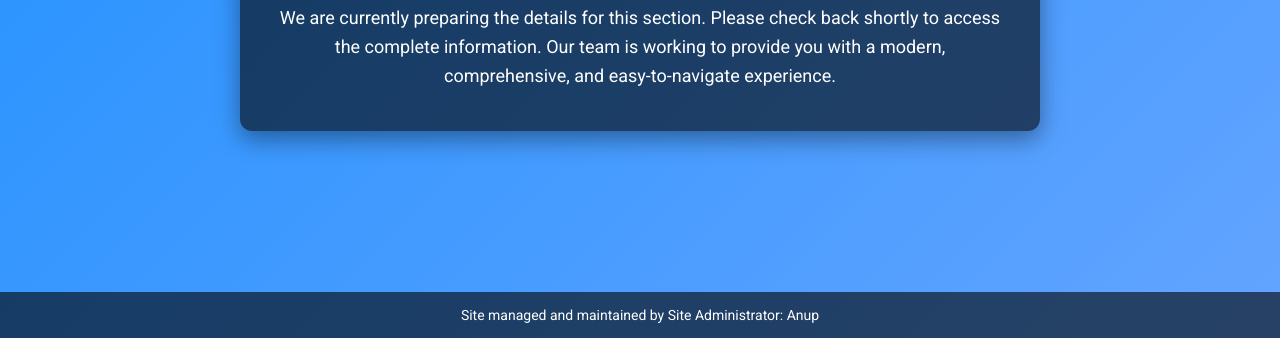
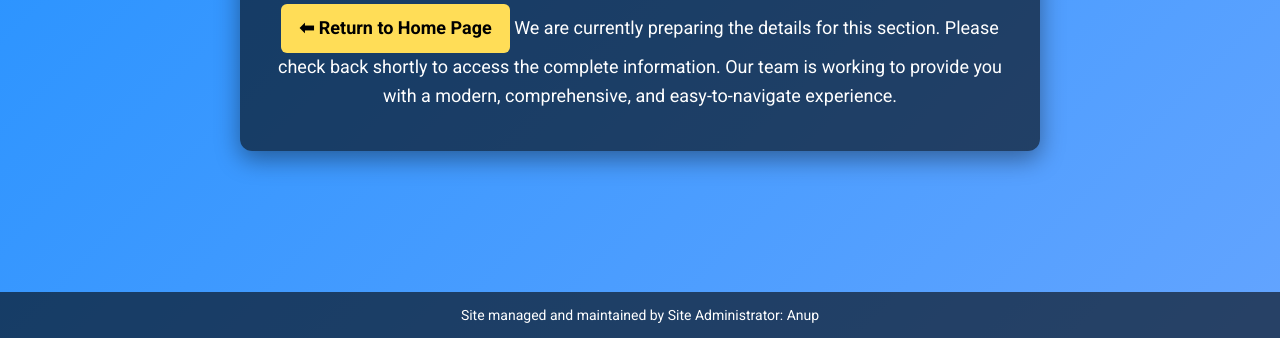
Before and after one commit to rnanupkr/MJBPrime, a plain HTML site: page expense.html in a window 1280 px wide. Shown: the part 462-800 px from the top of the page. Drawn offline with Linux system fonts and the light colour scheme.

Commit message:
Add files via upload

```diff
--- a/expense.html
+++ b/expense.html
@@ -70,6 +70,21 @@
             max-width: 800px;
             box-shadow: 0 8px 25px rgba(0,0,0,0.4);
         }
+.home-link {
+    display: inline-block;
+    margin-top: 20px;
+    padding: 10px 18px;
+    background-color: #ffdd57;
+    color: #000;
+    text-decoration: none;
+    font-weight: bold;
+    border-radius: 6px;
+    transition: background 0.3s;
+}
+
+.home-link:hover {
+    background-color: #ffc107;
+}
 
         .message-box h2 {
             font-size: 32px;
@@ -98,6 +113,7 @@
             .message-box {
                 padding: 30px 20px;
             }
+
         }
     </style>
 </head>
@@ -125,6 +141,7 @@
         <div class="message-box">
             <h2>Information Coming Soon</h2>
             <p>
+                <a href="index.html" class="home-link">⬅ Return to Home Page</a>
                 We are currently preparing the details for this section. Please check back shortly to access the complete information.
                 Our team is working to provide you with a modern, comprehensive, and easy-to-navigate experience.
             </p>
```
